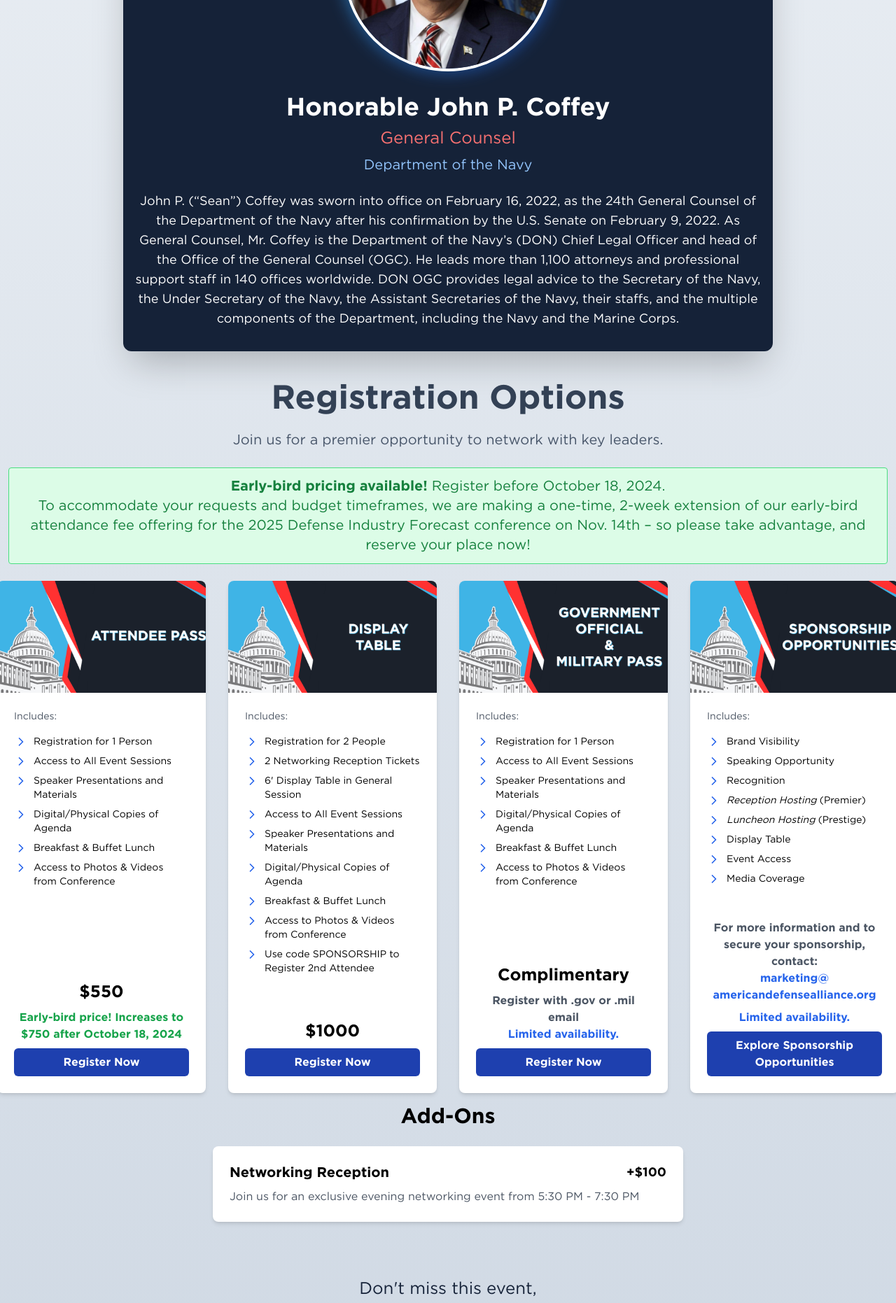
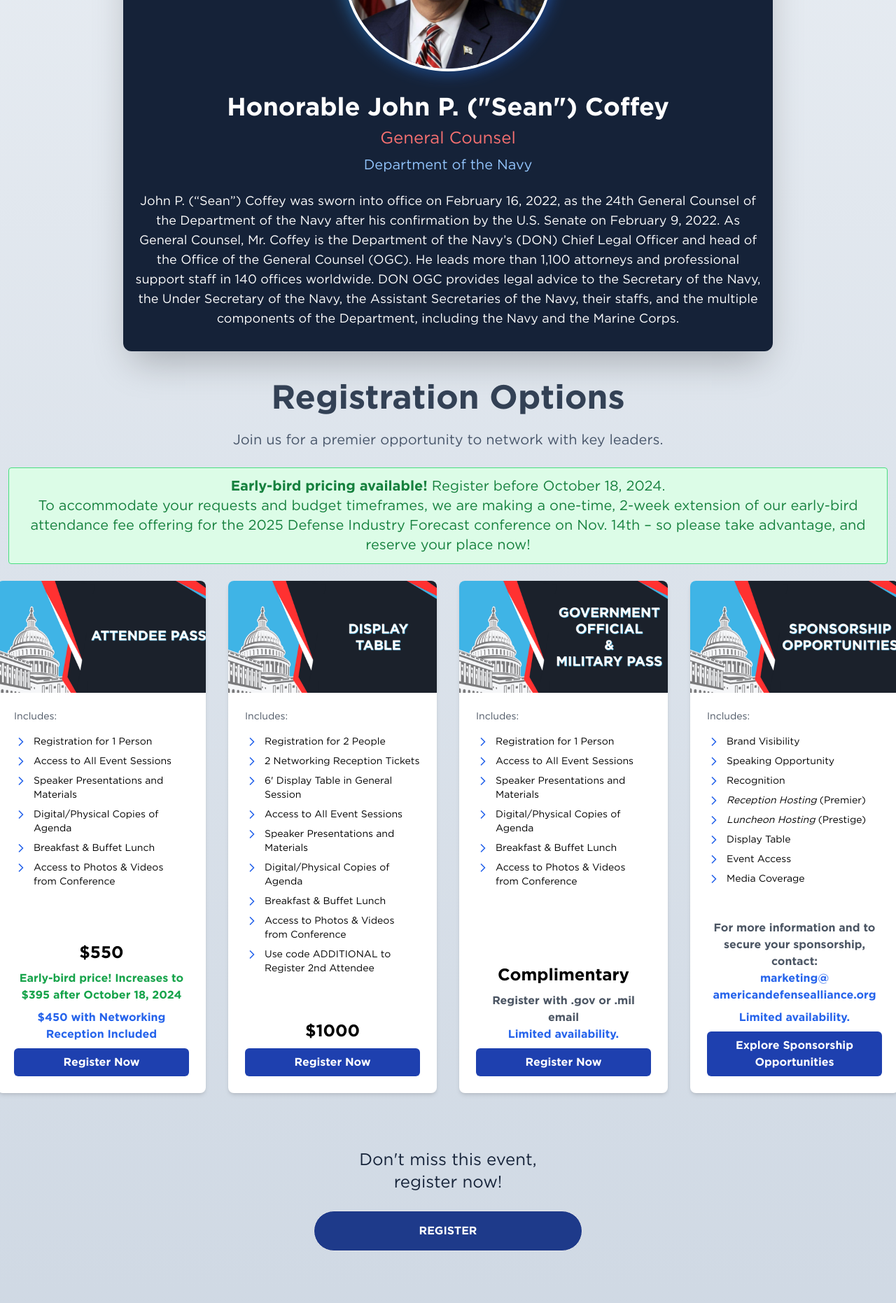
Before and after one commit to masonym/ada-website, a Next.js app: page /events/2025-defense-industry-forecast in a window 1280 px wide. Shown: the part 1680-3542 px from the top of the page at 70% size. Built offline with nearby package versions, Linux system fonts and the light colour scheme.

Commit message:
Updated prices & cards

```diff
--- a/src/app/components/RegistrationCard.tsx
+++ b/src/app/components/RegistrationCard.tsx
@@ -18,6 +18,7 @@ type RegistrationTypes = {
     regularPrice?: string;
     earlyBirdDeadline?: string;
     availabilityInfo?: string;
+    receptionPrice?: string;
 };
 
 type RegistrationProp = {
@@ -79,6 +80,11 @@ const RegistrationCard = ({ item }: RegistrationProp) => {
                             {/* Regular price */}
                         </p>
                     )}
+                    {item.receptionPrice && (
+                        <p className="text-md font-semibold text-center text-blue-600 mb-2">
+                            {item.receptionPrice} with Networking Reception Included
+                        </p>
+                    )}
                     {isFree && (
                         <div className="text-center">
                             <p className="text-md font-semibold text-gray-600">Register with .gov or .mil email</p>
--- a/src/app/components/RegistrationOptions.tsx
+++ b/src/app/components/RegistrationOptions.tsx
@@ -82,6 +82,8 @@ const RegistrationOptions = ({ event }: RegistrationProps) => {
                         </div>
                     </div>
                 )}
+
+
             </div>
         </div>
     );
--- a/src/constants/registrations.ts
+++ b/src/constants/registrations.ts
@@ -17,9 +17,10 @@ export const REGISTRATION_TYPES = [
                 buttonText: "Register Now",
                 buttonLink: "https://www.eventbrite.com/e/2025-defense-industry-forecast-tickets-997306910817",
                 earlyBirdPrice: "$550",
-                regularPrice: "$750",
+                regularPrice: "$395",
                 earlyBirdDeadline: "2024-10-18T08:00:00Z",
-                type: "paid"
+                type: "paid",
+                receptionPrice: "$450" // Add this line
             },
 
 
@@ -36,7 +37,7 @@ export const REGISTRATION_TYPES = [
                     "Digital/Physical Copies of Agenda",
                     "Breakfast & Buffet Lunch",
                     "Access to Photos & Videos from Conference",
-                    "Use code SPONSORSHIP to Register 2nd Attendee"
+                    "Use code ADDITIONAL to Register 2nd Attendee"
                 ],
                 subtitle: "Includes:",
                 buttonText: "Register Now",
@@ -85,11 +86,12 @@ export const REGISTRATION_TYPES = [
             },
         ],
         addOns: [
-            {
-                title: "Networking Reception",
-                description: "Join us for an exclusive evening networking event from 5:30 PM - 7:30 PM",
-                price: "+$100"
-            }
+            // {
+            //     title: "Networking Reception",
+            //     description: "Join us for an exclusive evening networking event from 5:30 PM - 7:30 PM",
+            //     price: "+$100"
+            // }
         ]
+
     }
 ];
--- a/src/constants/speakers.ts
+++ b/src/constants/speakers.ts
@@ -172,7 +172,7 @@ export const SPEAKERS = [
             },
             {
                 image: "/speakers/john_coffey.png",
-                name: "Honorable John P. Coffey",
+                name: "Honorable John P. (\"Sean\") Coffey",
                 position: "General Counsel",
                 company: "Department of the Navy",
                 bio: `
--- a/src/constants/sponsorships.ts
+++ b/src/constants/sponsorships.ts
@@ -4,7 +4,7 @@ export const SPONSORSHIP_TYPES = [
         sponsorships: [
             {
                 title: "Premier",
-                cost: "$7,000",
+                cost: "$5,000",
                 perks: [
                     { tagline: "Brand Visibility", description: "Prime logo placement on all conference materials, including banners, marketing emails, website, and programs" },
                     { tagline: "Speaking Opportunity", description: "An expanded speaking segment during the conference for a company principal" },
@@ -17,7 +17,7 @@ export const SPONSORSHIP_TYPES = [
             },
             {
                 title: "Prestige",
-                cost: "$5,000",
+                cost: "$3,000",
                 perks: [
                     { tagline: "Brand Visibility", description: "Prominent logo placement on conference materials and signage" },
                     { tagline: "Speaking Opportunity", description: "A brief segment during the conference for a company principal" },
@@ -30,7 +30,7 @@ export const SPONSORSHIP_TYPES = [
             },
             {
                 title: "Executive",
-                cost: "$3,000",
+                cost: "$1,500",
                 perks: [
                     { tagline: "Brand Visibility", description: "Logo placement on select conference materials and signage" },
                     { tagline: "Recognition", description: "Acknowledgment during key moments of the conference, such as opening remarks" },
```
